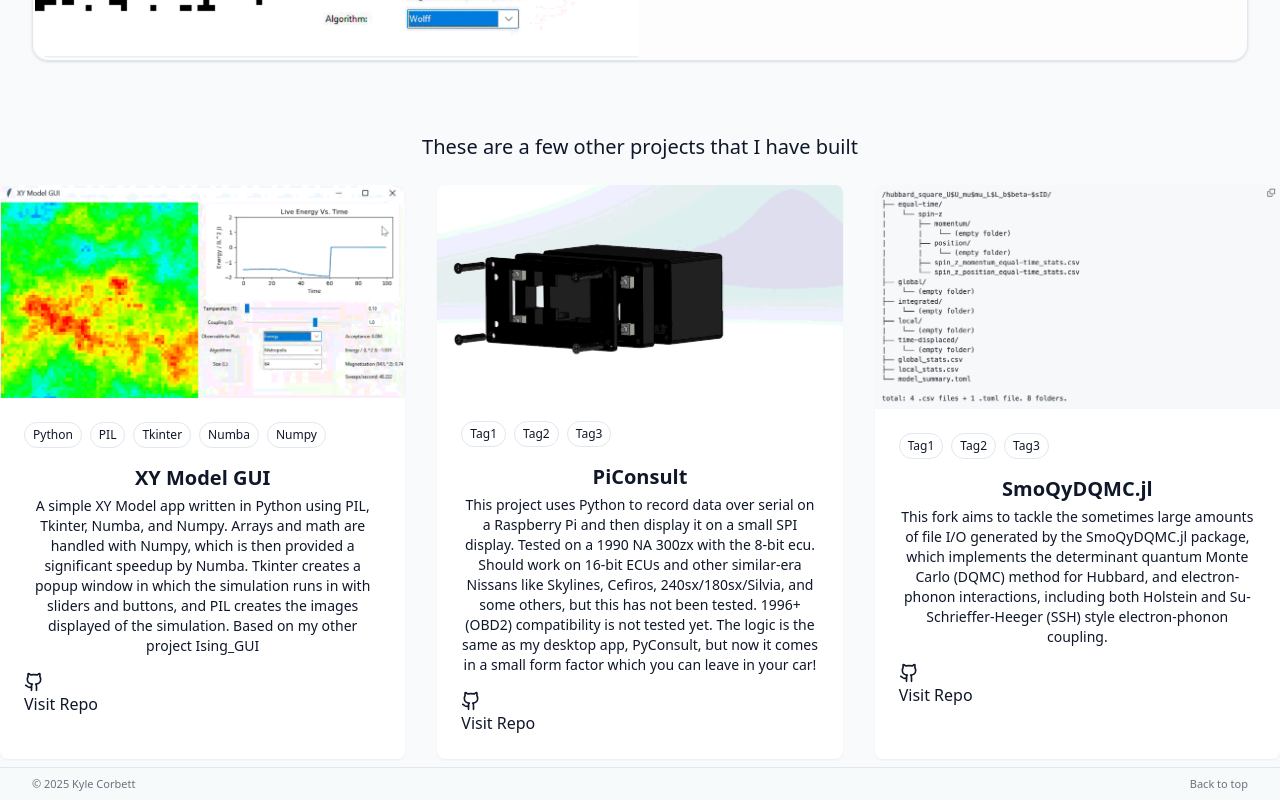
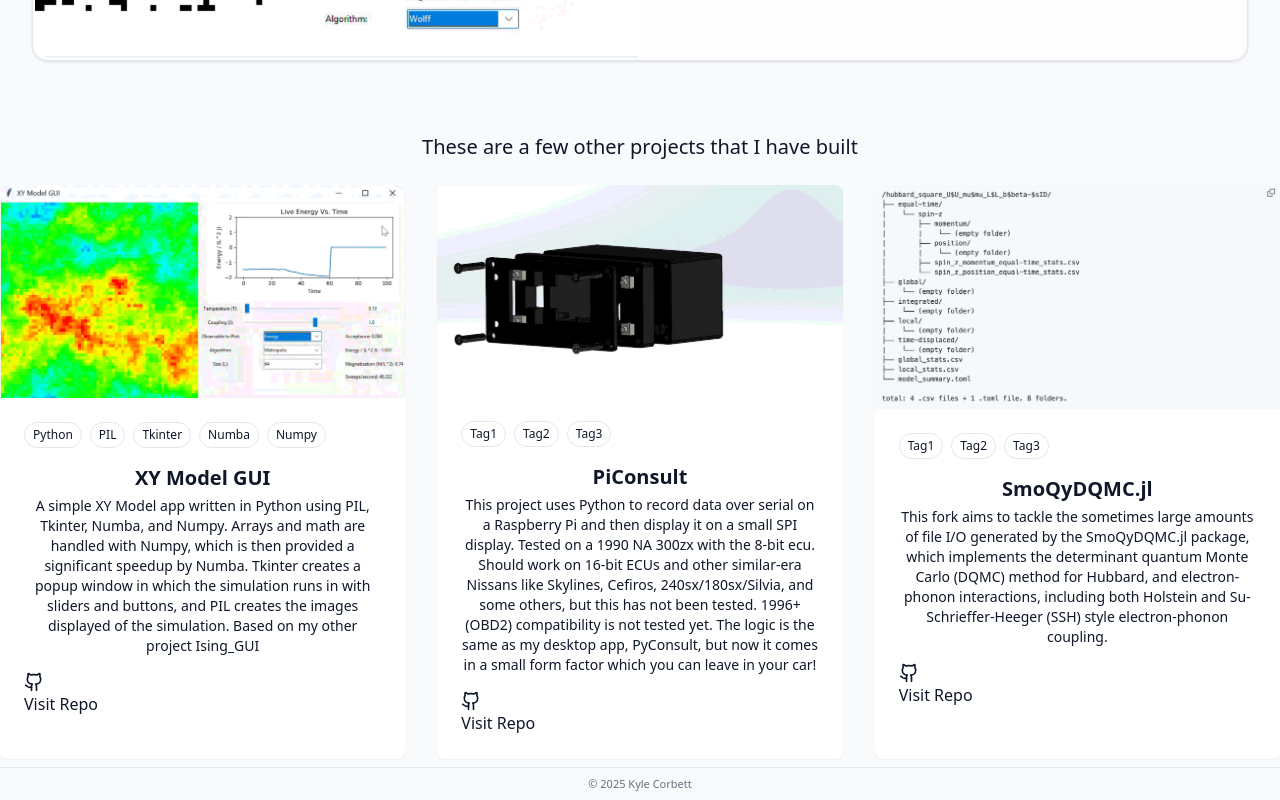
Before and after one commit to swestastic/kylePortfolio, a React (Vite) app in the folder kylePortfolio/: page /#/ in a window 1280 px wide. Shown: the part 1806-2606 px from the top of the page. Built offline with nearby package versions, Linux system fonts and the light colour scheme.

Commit message:
restyle and center footing properly

```diff
--- a/kylePortfolio/src/components/Footer.jsx
+++ b/kylePortfolio/src/components/Footer.jsx
@@ -3,16 +3,10 @@ import { cn } from "../lib/utils";
 export const Footer = () => {
   return (
     <footer className={cn("border-t border-border bg-background/80")}>
-      <div className="container py-2 flex flex-col md:flex-row items-center justify-between gap-1.5">
+      <div className="container py-2 flex flex-col md:flex-row text-center mx-auto justify-center gap-1.5">
         <p className="text-[11px] text-foreground/60">
           © {new Date().getFullYear()} Kyle Corbett
         </p>
-        <a
-          href="#hero"
-          className="text-[11px] text-foreground/60 hover:text-primary transition-colors"
-        >
-          Back to top
-        </a>
       </div>
     </footer>
   );
```
